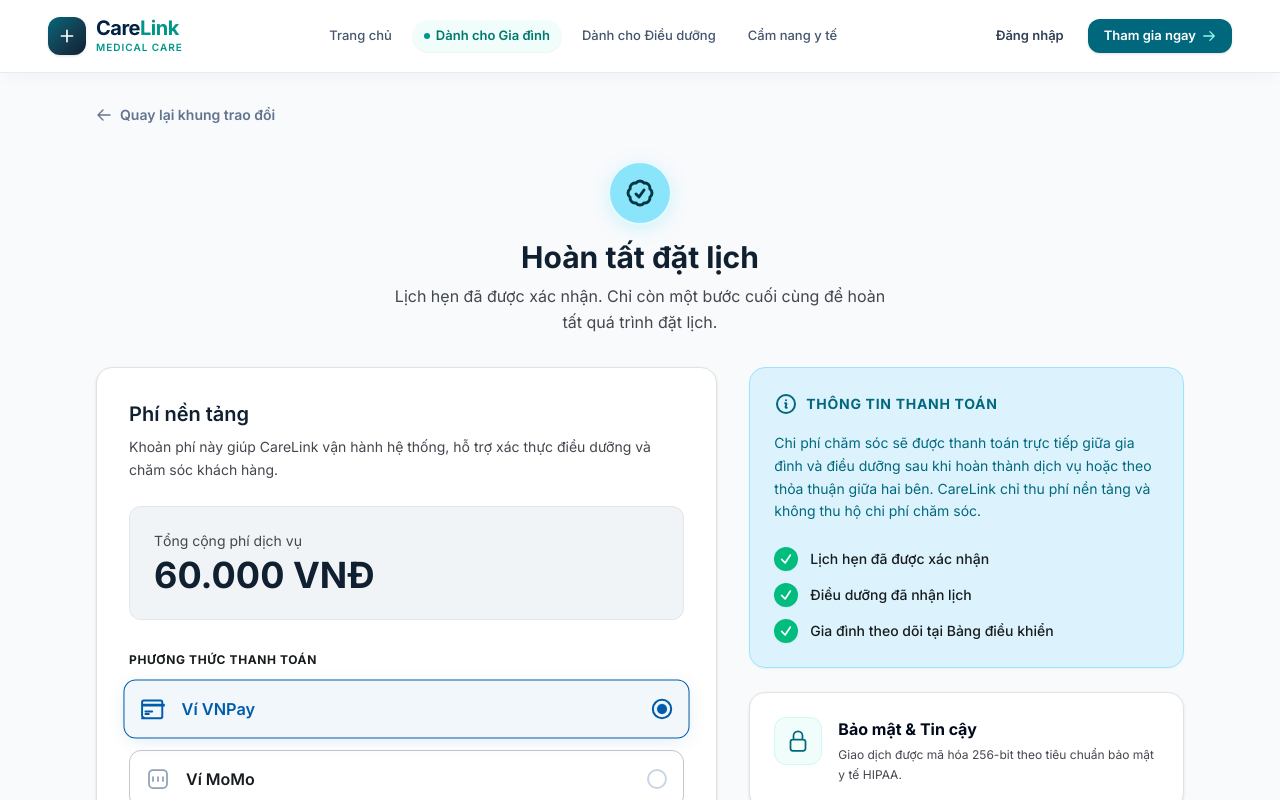
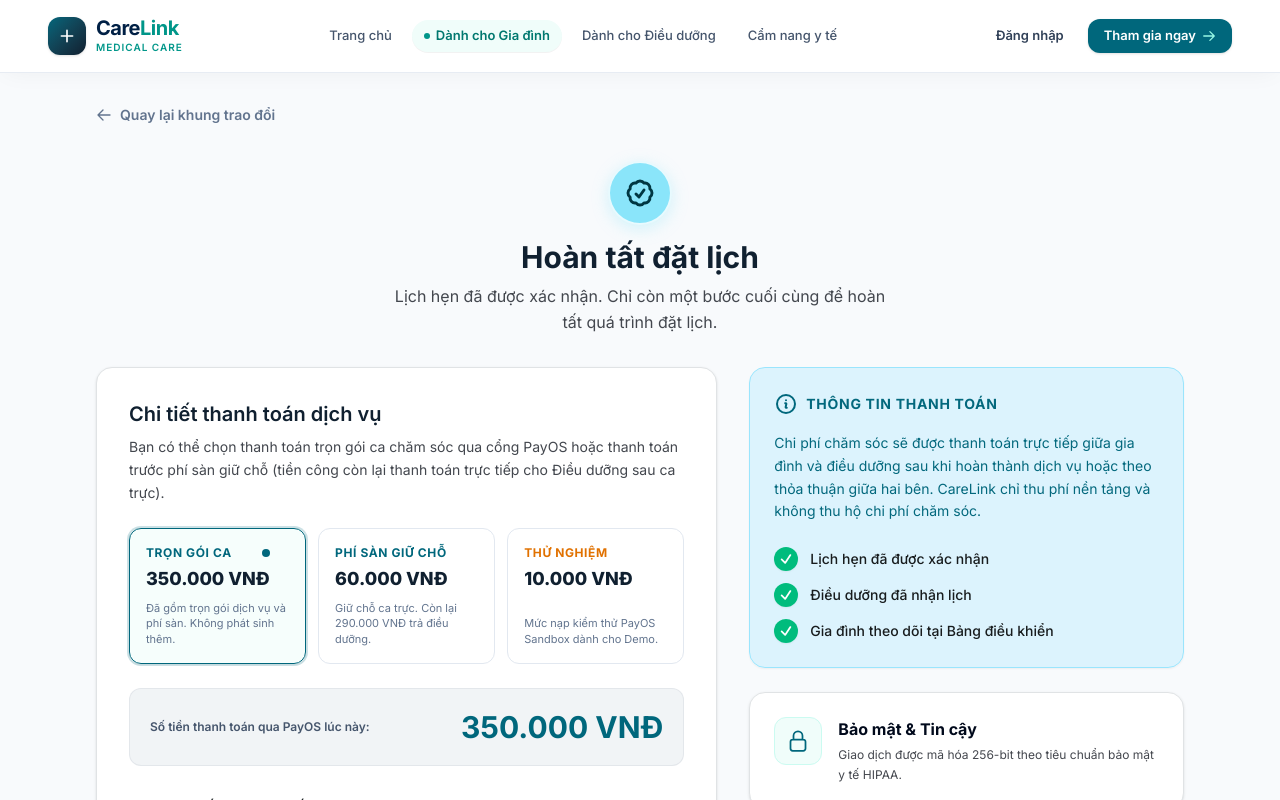
Before and after one commit to DuongDinhKhoi-2607/CareLink_FE, a React (Vite) app: page /checkout in a window 1280 px wide. Shown: the top 800 px of the page. Built offline with nearby package versions, Linux system fonts and the light colour scheme; no server answers.

Commit message:
fix(fe): fix choose-role navigation, student role retention, payment tier selection, and appointment routes

```diff
--- a/src/features/caregiver/pages/CaregiverDashboard.jsx
+++ b/src/features/caregiver/pages/CaregiverDashboard.jsx
@@ -500,7 +500,7 @@ export default function CaregiverDashboard() {
                     <div className="mt-6 flex flex-wrap items-center justify-between gap-4 pt-1">
                         <div className="flex flex-wrap items-center gap-3">
                             <Link
-                                to="/caregiver/verification"
+                                to="/caregiver/choose-role"
                                 className="group inline-flex items-center gap-2 px-5 py-3 rounded-xl bg-white hover:bg-teal-50 text-[#00677C] font-bold text-xs shadow-sm hover:shadow-md transition-all active:scale-[0.99] cursor-pointer"
                             >
                                 <span>Nộp hồ sơ xác thực ngay</span>
--- a/src/features/caregiver/pages/CaregiverProfilePage.jsx
+++ b/src/features/caregiver/pages/CaregiverProfilePage.jsx
@@ -1002,7 +1002,7 @@ export default function CaregiverProfilePage() {
                                             <p className="text-[11px] text-slate-500 mt-0.5">Vui lòng nộp CCCD 2 mặt, bằng cấp chuyên môn và CCHN để được duyệt hồ sơ.</p>
                                         </div>
                                         <Link
-                                            to="/caregiver/verification"
+                                            to="/caregiver/choose-role"
                                             onClick={() => setIsCertModalOpen(false)}
                                             className="inline-flex items-center gap-1.5 px-4 py-2 rounded-xl bg-[#00677c] text-white text-xs font-bold hover:bg-[#005263] transition-colors shadow-2xs"
                                         >
--- a/src/features/caregiver/pages/CaregiverSchedule.jsx
+++ b/src/features/caregiver/pages/CaregiverSchedule.jsx
@@ -228,8 +228,8 @@ export default function CaregiverSchedule() {
         try {
             const res = await caregiverApi.getBookings({ PageNumber: 1, PageSize: 20 });
             const items = res?.items || (Array.isArray(res) ? res : []);
-            // Chỉ lấy các ca đang chờ điều dưỡng xác nhận (status = 2 / PendingAcceptance)
-            const pendingItems = items.filter((b) => b.status === 2 || b.status === "PendingAcceptance");
+            // Lấy các ca đang chờ điều dưỡng xác nhận (status = 2 / PendingAcceptance hoặc đã thanh toán)
+            const pendingItems = items.filter((b) => b.status === 2 || b.status === "PendingAcceptance" || (b.status === 1 && (b.paymentStatus === 2 || b.paymentStatus === "Paid")));
             setRequests(
                 pendingItems.map((b) => {
                     const start = b.scheduledStart ? new Date(b.scheduledStart) : new Date();
--- a/src/features/family/pages/Checkout.jsx
+++ b/src/features/family/pages/Checkout.jsx
@@ -100,10 +100,21 @@ export default function Checkout() {
     const [isLoadingBooking, setIsLoadingBooking] = useState(Boolean(bookingId && !location.state?.booking));
 
     const [selectedPayment, setSelectedPayment] = useState("vnpay");
+    const [paymentTier, setPaymentTier] = useState("full"); // "full" | "platform_fee" | "test_10k"
     const [acceptedTerms, setAcceptedTerms] = useState(true);
     const [paymentStatus, setPaymentStatus] = useState("");
     const [paymentError, setPaymentError] = useState("");
     const [isSubmitting, setIsSubmitting] = useState(false);
+
+    const totalServicePrice = Number(booking?.totalPrice || 350000);
+    const platformFee = 60000;
+    const testAmount = 10000;
+    const chargeAmount = paymentTier === "platform_fee"
+        ? platformFee
+        : paymentTier === "test_10k"
+        ? testAmount
+        : totalServicePrice;
+    const remainingCash = Math.max(0, totalServicePrice - chargeAmount);
 
     // Tải thông tin booking thật nếu có bookingId
     useEffect(() => {
@@ -156,10 +167,11 @@ export default function Checkout() {
         }
 
         setIsSubmitting(true);
-        setPaymentStatus("Đang khởi tạo liên kết thanh toán PayOS bảo mật...");
+        setPaymentStatus(`Đang khởi tạo liên kết thanh toán PayOS (${chargeAmount.toLocaleString("vi-VN")} VNĐ)...`);
         try {
             const currentOrigin = window.location.origin;
             const res = await familyApi.createPaymentLink(bookingId, {
+                amount: chargeAmount,
                 returnUrl: `${currentOrigin}/payment/success`,
                 cancelUrl: `${currentOrigin}/payment/cancel`,
             });
@@ -235,26 +247,104 @@ export default function Checkout() {
                     <section className="lg:col-span-7 flex flex-col gap-6">
                         <div className="bg-white p-6 sm:p-8 rounded-2xl border border-[#e0e3e5] shadow-sm flex flex-col gap-6">
 
-                            {/* Phí nền tảng */}
+                            {/* Chi tiết thanh toán & Tùy chọn số tiền */}
                             <div className="flex flex-col gap-2">
-                                <h2 className="text-xl font-semibold text-prussian-blue">Phí nền tảng</h2>
+                                <h2 className="text-xl font-semibold text-prussian-blue">Chi tiết thanh toán dịch vụ</h2>
                                 <p className="text-sm text-[#43474e] leading-relaxed">
-                                    Khoản phí này giúp CareLink vận hành hệ thống, hỗ trợ xác thực điều dưỡng và chăm sóc khách hàng.
+                                    Bạn có thể chọn thanh toán trọn gói ca chăm sóc qua cổng PayOS hoặc thanh toán trước phí sàn giữ chỗ (tiền công còn lại thanh toán trực tiếp cho Điều dưỡng sau ca trực).
                                 </p>
                             </div>
 
+                            {/* Tùy chọn mức thanh toán PayOS */}
+                            <div className="grid grid-cols-1 sm:grid-cols-3 gap-3">
+                                <button
+                                    type="button"
+                                    onClick={() => setPaymentTier("full")}
+                                    className={`p-4 rounded-xl border text-left transition-all cursor-pointer flex flex-col justify-between gap-2 ${
+                                        paymentTier === "full"
+                                            ? "border-[#00677c] bg-teal-50/60 ring-2 ring-[#00677c]/20 shadow-xs"
+                                            : "border-slate-200 bg-white hover:border-slate-300"
+                                    }`}
+                                >
+                                    <div>
+                                        <div className="flex items-center justify-between">
+                                            <span className="text-xs font-bold uppercase tracking-wider text-[#00677c]">Trọn gói ca</span>
+                                            {paymentTier === "full" && <span className="w-2 h-2 rounded-full bg-[#00677c]" />}
+                                        </div>
+                                        <p className="text-lg font-extrabold text-[#102030] mt-1">
+                                            {totalServicePrice.toLocaleString("vi-VN")} VNĐ
+                                        </p>
+                                    </div>
+                                    <p className="text-[11px] text-slate-500 leading-snug">
+                                        Đã gồm trọn gói dịch vụ và phí sàn. Không phát sinh thêm.
+                                    </p>
+                                </button>
+
+                                <button
+                                    type="button"
+                                    onClick={() => setPaymentTier("platform_fee")}
+                                    className={`p-4 rounded-xl border text-left transition-all cursor-pointer flex flex-col justify-between gap-2 ${
+                                        paymentTier === "platform_fee"
+                                            ? "border-[#00677c] bg-teal-50/60 ring-2 ring-[#00677c]/20 shadow-xs"
+                                            : "border-slate-200 bg-white hover:border-slate-300"
+                                    }`}
+                                >
+                                    <div>
+                                        <div className="flex items-center justify-between">
+                                            <span className="text-xs font-bold uppercase tracking-wider text-[#00677c]">Phí sàn giữ chỗ</span>
+                                            {paymentTier === "platform_fee" && <span className="w-2 h-2 rounded-full bg-[#00677c]" />}
+                                        </div>
+                                        <p className="text-lg font-extrabold text-[#102030] mt-1">
+                                            60.000 VNĐ
+                                        </p>
+                                    </div>
+                                    <p className="text-[11px] text-slate-500 leading-snug">
+                                        Giữ chỗ ca trực. Còn lại {Math.max(0, totalServicePrice - 60000).toLocaleString("vi-VN")} VNĐ trả điều dưỡng.
+                                    </p>
+                                </button>
+
+                                <button
+                                    type="button"
+                                    onClick={() => setPaymentTier("test_10k")}
+                                    className={`p-4 rounded-xl border text-left transition-all cursor-pointer flex flex-col justify-between gap-2 ${
+                                        paymentTier === "test_10k"
+                                            ? "border-[#00677c] bg-teal-50/60 ring-2 ring-[#00677c]/20 shadow-xs"
+                                            : "border-slate-200 bg-white hover:border-slate-300"
+                                    }`}
+                                >
+                                    <div>
+                                        <div className="flex items-center justify-between">
+                                            <span className="text-xs font-bold uppercase tracking-wider text-amber-600">Thử nghiệm</span>
+                                            {paymentTier === "test_10k" && <span className="w-2 h-2 rounded-full bg-amber-500" />}
+                                        </div>
+                                        <p className="text-lg font-extrabold text-[#102030] mt-1">
+                                            10.000 VNĐ
+                                        </p>
+                                    </div>
+                                    <p className="text-[11px] text-slate-500 leading-snug">
+                                        Mức nạp kiểm thử PayOS Sandbox dành cho Demo.
+                                    </p>
+                                </button>
+                            </div>
+
                             {/* Thẻ tổng cộng phí */}
-                            <div className="p-6 rounded-xl bg-[#f1f4f6] border border-[#c4c6cf4c] flex flex-col gap-1">
-                                <span className="text-sm text-[#43474e]">
-                                    {booking?.serviceName ? `Tổng cộng phí dịch vụ (${booking.serviceName})` : "Tổng cộng phí dịch vụ"}
-                                </span>
-                                <span className="text-3xl sm:text-4xl font-bold text-prussian-blue">
-                                    {booking?.totalPrice
-                                        ? Number(booking.totalPrice).toLocaleString("vi-VN") + " VNĐ"
-                                        : "60.000 VNĐ"}
-                                </span>
+                            <div className="p-5 rounded-xl bg-[#f1f4f6] border border-[#c4c6cf4c] flex flex-col gap-1.5">
+                                <div className="flex items-center justify-between">
+                                    <span className="text-xs font-semibold text-slate-600">
+                                        Số tiền thanh toán qua PayOS lúc này:
+                                    </span>
+                                    <span className="text-2xl sm:text-3xl font-bold text-[#00677c]">
+                                        {chargeAmount.toLocaleString("vi-VN")} VNĐ
+                                    </span>
+                                </div>
+                                {remainingCash > 0 && (
+                                    <div className="pt-2 border-t border-slate-200/80 flex items-center justify-between text-xs text-slate-600">
+                                        <span>Tiền công dịch vụ còn lại thanh toán cho Điều dưỡng:</span>
+                                        <span className="font-bold text-slate-800">{remainingCash.toLocaleString("vi-VN")} VNĐ</span>
+                                    </div>
+                                )}
                                 {booking?.recipientName && (
-                                    <span className="text-xs text-slate-500 mt-1">
+                                    <span className="text-xs text-slate-500 pt-1">
                                         Người nhận: <strong>{booking.recipientName}</strong> · Điều dưỡng: <strong>{booking.nurseName || "Đang xếp lịch"}</strong>
                                     </span>
                                 )}
@@ -355,7 +445,7 @@ export default function Checkout() {
                                         className="w-full py-4 px-6 text-white rounded-xl text-base font-semibold transition-all duration-300 shadow-md hover:shadow-lg hover:-translate-y-0.5 active:scale-[0.99] active:translate-y-0 disabled:opacity-60 disabled:cursor-not-allowed cursor-pointer"
                                         style={{ backgroundColor: selectedMethodData?.brandHex || '#102030' }}
                                     >
-                                        {isSubmitting ? "Đang kết nối cổng PayOS..." : `Thanh toán qua ${selectedMethodData?.label}`}
+                                        {isSubmitting ? "Đang kết nối cổng PayOS..." : `Thanh toán ${chargeAmount.toLocaleString("vi-VN")} VNĐ qua ${selectedMethodData?.label}`}
                                     </button>
                                 )}
 
--- a/src/features/family/pages/Dashboard.jsx
+++ b/src/features/family/pages/Dashboard.jsx
@@ -308,7 +308,7 @@ export default function Dashboard() {
                                         Nhắn tin
                                     </Link>
                                     <Link
-                                        to="/appointments"
+                                        to="/dashboard/appointments"
                                         className="px-4 py-2 bg-orient text-white rounded-xl text-sm font-semibold hover:bg-[#005263] transition-colors shadow-xs"
                                     >
                                         Xem chi tiết
@@ -500,14 +500,17 @@ export default function Dashboard() {
 
                         <div className="flex flex-col gap-1 relative z-10">
                             <span className="text-[10px] font-bold tracking-wider uppercase text-cyan-100/90">
-                                {pendingPaymentBooking ? "PHÍ CA CHĂM SÓC HIỆN TẠI" : "PHÍ NỀN TẢNG CARELINK"}
+                                {pendingPaymentBooking ? "PHÍ CA CHĂM SÓC HIỆN TẠI" : "TỔNG CHI PHÍ DỊCH VỤ"}
                             </span>
                             <span className="text-3xl font-extrabold text-white">
                                 {pendingPaymentBooking
                                     ? (Number(pendingPaymentBooking.totalPrice || 60000).toLocaleString("vi-VN") + "đ")
                                     : (upcomingBooking?.totalPrice || recentBooking?.totalPrice
                                         ? Number(upcomingBooking?.totalPrice || recentBooking?.totalPrice).toLocaleString("vi-VN") + "đ"
-                                        : "60.000đ")}
+                                        : "0đ")}
+                            </span>
+                            <span className="text-[11px] text-cyan-100/80">
+                                (Đã bao gồm 60.000đ phí nền tảng CareLink)
                             </span>
 
                             {pendingPaymentBooking ? (
@@ -555,7 +558,7 @@ export default function Dashboard() {
                             </Link>
                         ) : (
                             <Link
-                                to="/appointments"
+                                to="/dashboard/appointments"
                                 className="w-full py-2.5 bg-white/15 hover:bg-white/25 border border-white/25 rounded-xl text-xs font-bold text-white transition-colors relative z-10 text-center"
                             >
                                 Xem lịch hẹn
```
Also changed, not shown: src/features/caregiver/pages/Verification.jsx (+19 -5 lines), src/features/family/pages/Review.jsx (+6 -6 lines).
